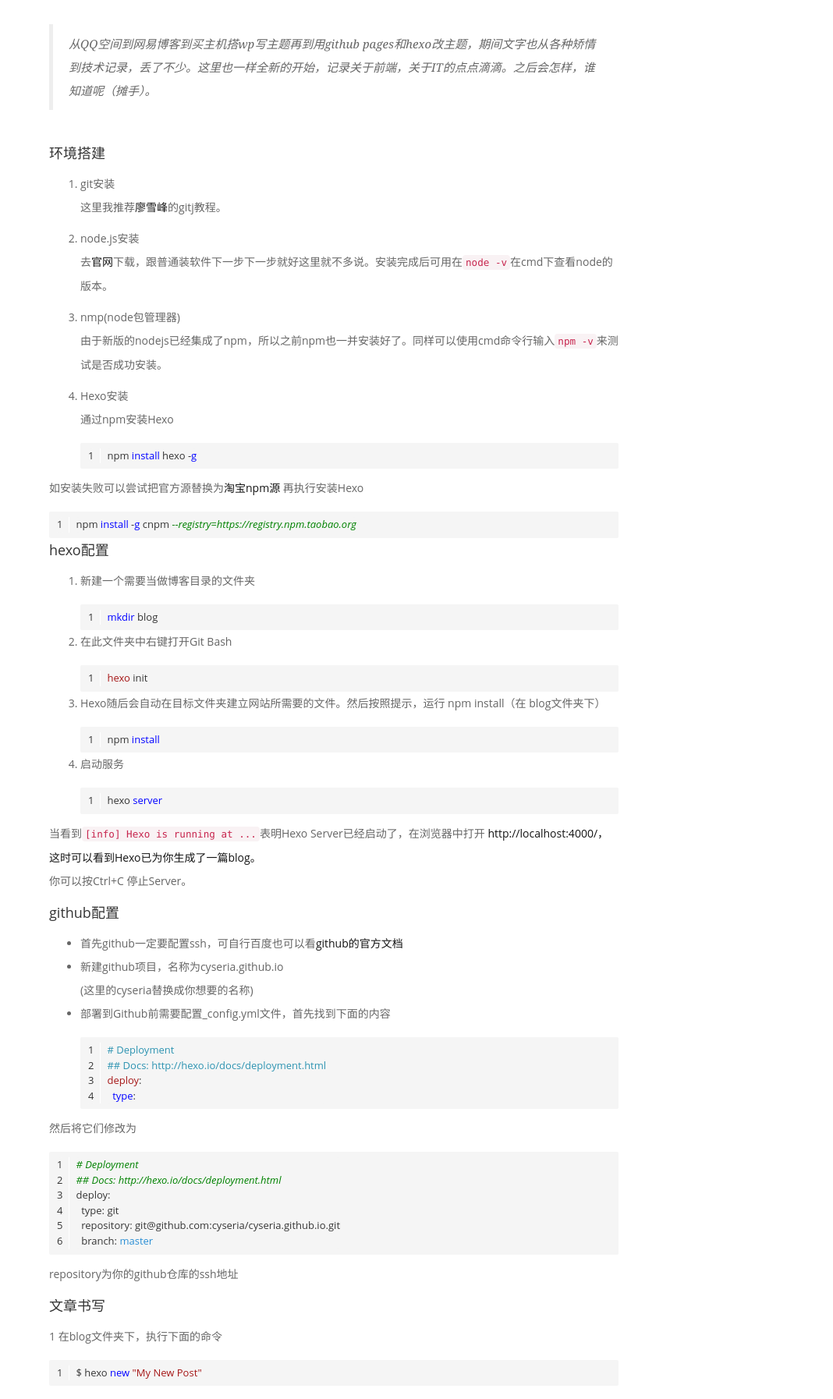
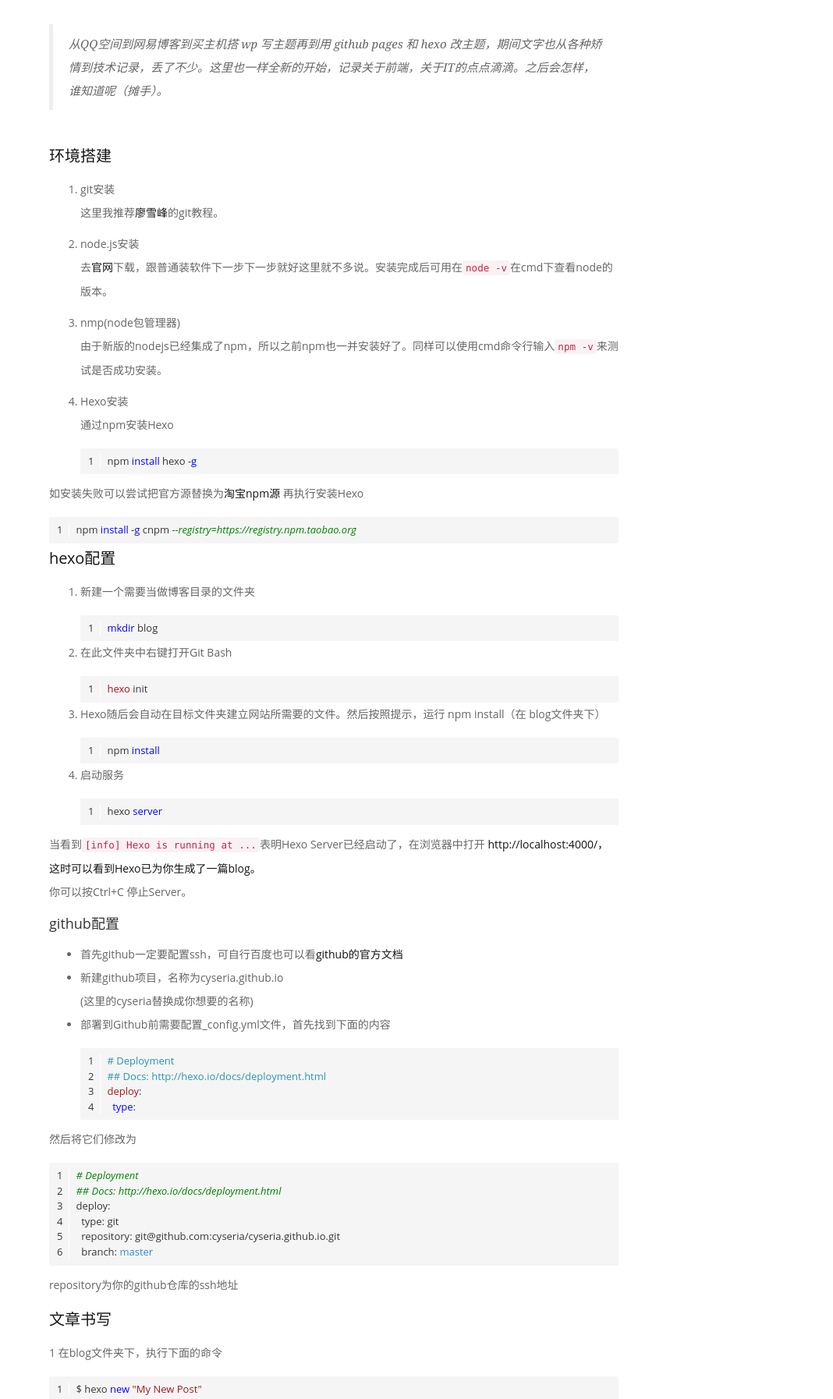
Before and after one commit to cyseria/cyseria.github.io, a plain HTML site: page 2015/11/22/Hello-Hexo/index.html in a window 1280 px wide. Shown: the part 224-2018 px from the top of the page at 78% size, without its empty margins (212-1280 px from the left). Drawn offline with Linux system fonts and the light colour scheme; a script that the page names is missing; a web font is replaced by a local one.

Commit message:
Site updated: 2015-11-24 12:29:19

```diff
--- a/2015/11/22/Hello-Hexo/index.html
+++ b/2015/11/22/Hello-Hexo/index.html
@@ -193,10 +193,10 @@
         </div>
         <div class="col-md-8 col-md-offset-2">
       		<blockquote>
-<p>从QQ空间到网易博客到买主机搭wp写主题再到用github pages和hexo改主题，期间文字也从各种矫情到技术记录，丢了不少。这里也一样全新的开始，记录关于前端，关于IT的点点滴滴。之后会怎样，谁知道呢（摊手）。</p>
+<p>从QQ空间到网易博客到买主机搭 wp 写主题再到用 github pages 和 hexo 改主题，期间文字也从各种矫情到技术记录，丢了不少。这里也一样全新的开始，记录关于前端，关于IT的点点滴滴。之后会怎样，谁知道呢（摊手）。</p>
 </blockquote>
-<h4 id="环境搭建">环境搭建</h4><ol>
-<li><p>git安装<br>这里我推荐<a href="http://www.liaoxuefeng.com/wiki/0013739516305929606dd18361248578c67b8067c8c017b000" target="_blank" rel="external">廖雪峰</a>的gitj教程。</p>
+<h3 id="环境搭建">环境搭建</h3><ol>
+<li><p>git安装<br>这里我推荐<a href="http://www.liaoxuefeng.com/wiki/0013739516305929606dd18361248578c67b8067c8c017b000" target="_blank" rel="external">廖雪峰</a>的git教程。</p>
 </li>
 <li><p>node.js安装<br>去<a href="https://nodejs.org/en/" target="_blank" rel="external">官网</a>下载，跟普通装软件下一步下一步就好这里就不多说。安装完成后可用在<code>node -v</code>在cmd下查看node的版本。</p>
 </li>
@@ -208,7 +208,7 @@
 </ol>
 <p>如安装失败可以尝试把官方源替换为<a href="https://npm.taobao.org/" target="_blank" rel="external">淘宝npm源</a> 再执行安装Hexo</p>
 <figure class="highlight sql"><table><tr><td class="gutter"><pre><span class="line">1</span><br></pre></td><td class="code"><pre><span class="line">npm <span class="operator"><span class="keyword">install</span> -<span class="keyword">g</span> cnpm <span class="comment">--registry=https://registry.npm.taobao.org</span></span></span><br></pre></td></tr></table></figure>
-<h4 id="hexo配置">hexo配置</h4><ol>
+<h3 id="hexo配置">hexo配置</h3><ol>
 <li><p>新建一个需要当做博客目录的文件夹</p>
 <figure class="highlight dos"><table><tr><td class="gutter"><pre><span class="line">1</span><br></pre></td><td class="code"><pre><span class="line"><span class="built_in">mkdir</span> blog</span><br></pre></td></tr></table></figure>
 </li>
@@ -231,7 +231,7 @@
 </ul>
 <p>然后将它们修改为<br><figure class="highlight crmsh"><table><tr><td class="gutter"><pre><span class="line">1</span><br><span class="line">2</span><br><span class="line">3</span><br><span class="line">4</span><br><span class="line">5</span><br><span class="line">6</span><br></pre></td><td class="code"><pre><span class="line"><span class="comment"># Deployment</span></span><br><span class="line"><span class="comment">## Docs: http://hexo.io/docs/deployment.html</span></span><br><span class="line">deploy:</span><br><span class="line">  <span class="operator">type</span>: git</span><br><span class="line">  repository: git@github.com:cyseria/cyseria.github.io.git</span><br><span class="line">  branch: <span class="literal">master</span></span><br></pre></td></tr></table></figure></p>
 <p>repository为你的github仓库的ssh地址</p>
-<h4 id="文章书写">文章书写</h4><p>1 在blog文件夹下，执行下面的命令<br><figure class="highlight actionscript"><table><tr><td class="gutter"><pre><span class="line">1</span><br></pre></td><td class="code"><pre><span class="line">$ hexo <span class="keyword">new</span> <span class="string">"My New Post"</span></span><br></pre></td></tr></table></figure></p>
+<h3 id="文章书写">文章书写</h3><p>1 在blog文件夹下，执行下面的命令<br><figure class="highlight actionscript"><table><tr><td class="gutter"><pre><span class="line">1</span><br></pre></td><td class="code"><pre><span class="line">$ hexo <span class="keyword">new</span> <span class="string">"My New Post"</span></span><br></pre></td></tr></table></figure></p>
 <p>成功后会在\blog\source_posts目录下生成My-New-Post.md的文件，你可以使用任意支持markdown语法的编辑器来编写文章</p>
 <ol>
 <li>生成静态文章<br>执行下面的命令，将markdown文件生成静态网页。</li>
@@ -247,7 +247,7 @@
 </li>
 </ul>
 <p>最后提醒一个坑，注意空格，毕竟hexo要求有点严格</p>
-<h4 id="主题">主题</h4><p>知乎在这里总结得挺好了：<a href="http://www.zhihu.com/question/24422335" target="_blank" rel="external">http://www.zhihu.com/question/24422335</a><br>还有github上找到的：<a href="https://github.com/hexojs/hexo/wiki/Themes" target="_blank" rel="external">https://github.com/hexojs/hexo/wiki/Themes</a></p>
+<h3 id="主题">主题</h3><p>知乎在这里总结得挺好了：<a href="http://www.zhihu.com/question/24422335" target="_blank" rel="external">http://www.zhihu.com/question/24422335</a><br>还有github上找到的：<a href="https://github.com/hexojs/hexo/wiki/Themes" target="_blank" rel="external">https://github.com/hexojs/hexo/wiki/Themes</a></p>
 
             <div class="clearfix"></div>
             <hr class="nogutter">
```
Also changed, not shown: index.html (+3 -3 lines).
